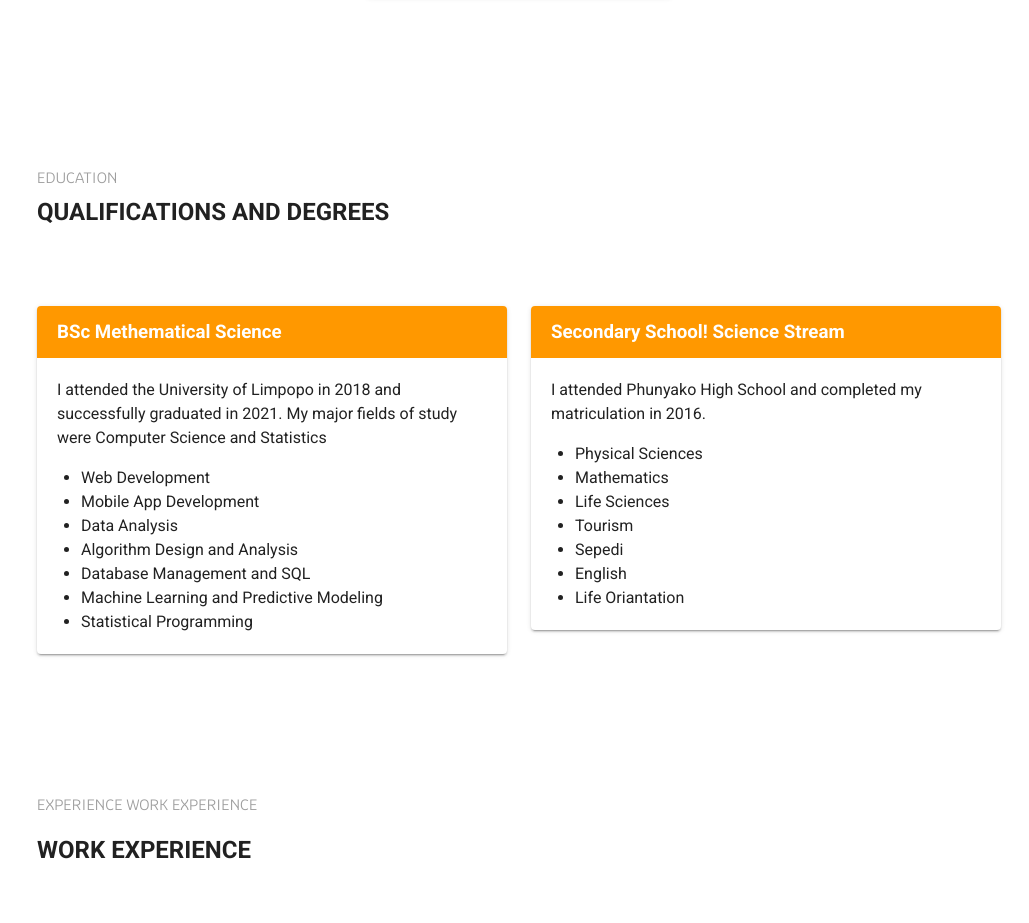
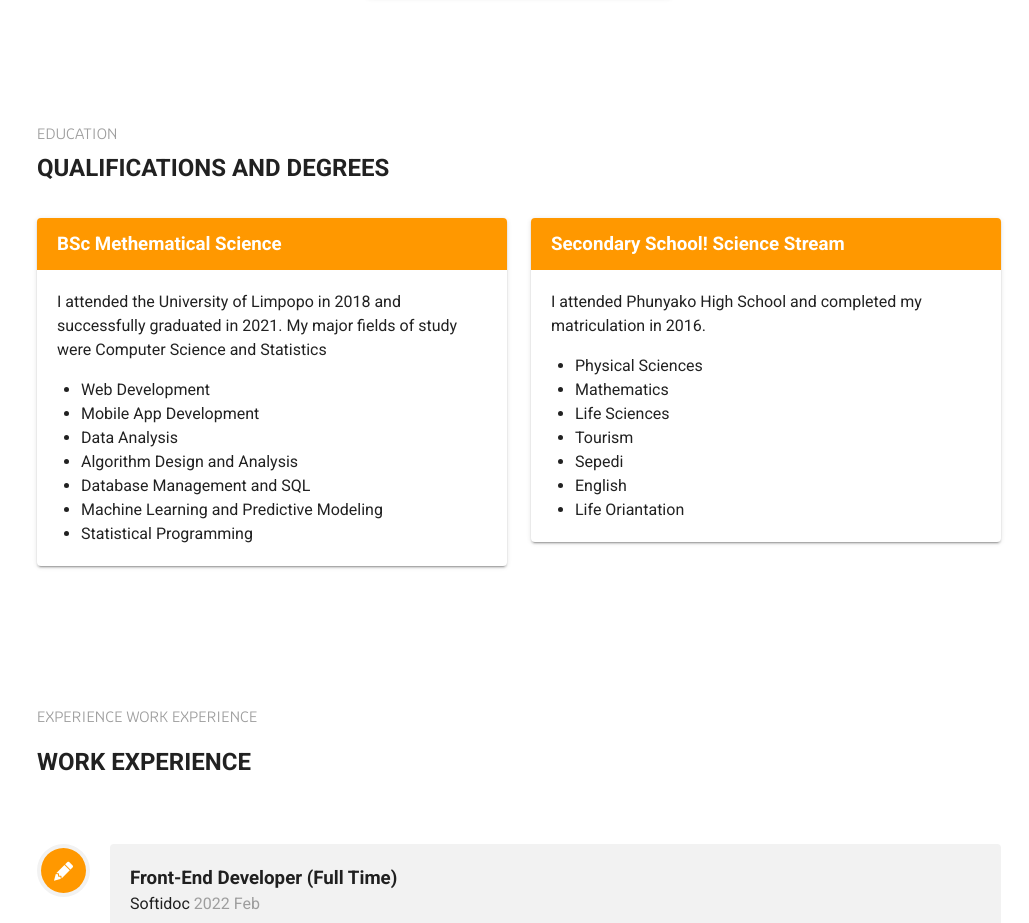
Before and after one commit to moraswi/portfolio, a Vue app: page / in a window 1280 px wide. Shown: the part 1596-2519 px from the top of the page, without its empty margins (251-1280 px from the left). Built offline with nearby package versions, Linux system fonts and the light colour scheme.

Commit message:
education margines

```diff
--- a/src/components/Home/HomeComponents/Education.vue
+++ b/src/components/Home/HomeComponents/Education.vue
@@ -3,15 +3,15 @@
     <!-- margin card -->
     <v-card
       class="transparent hidden-sm-and-down"
-      height="150"
+      height="50"
       flat
       tile
     ></v-card>
 
-    <p class="grey--text text2">EDUCATION</p>
+    <p class="grey--text text2 mt-14">EDUCATION</p>
     <h2 class="mt-n3">QUALIFICATIONS AND DEGREES</h2>
 
-    <v-row class="mt-16">
+    <v-row class="mt-5">
       <v-col cols="12" md="6">
         <v-card>
           <div class="px-5 py-3 orange">
```
